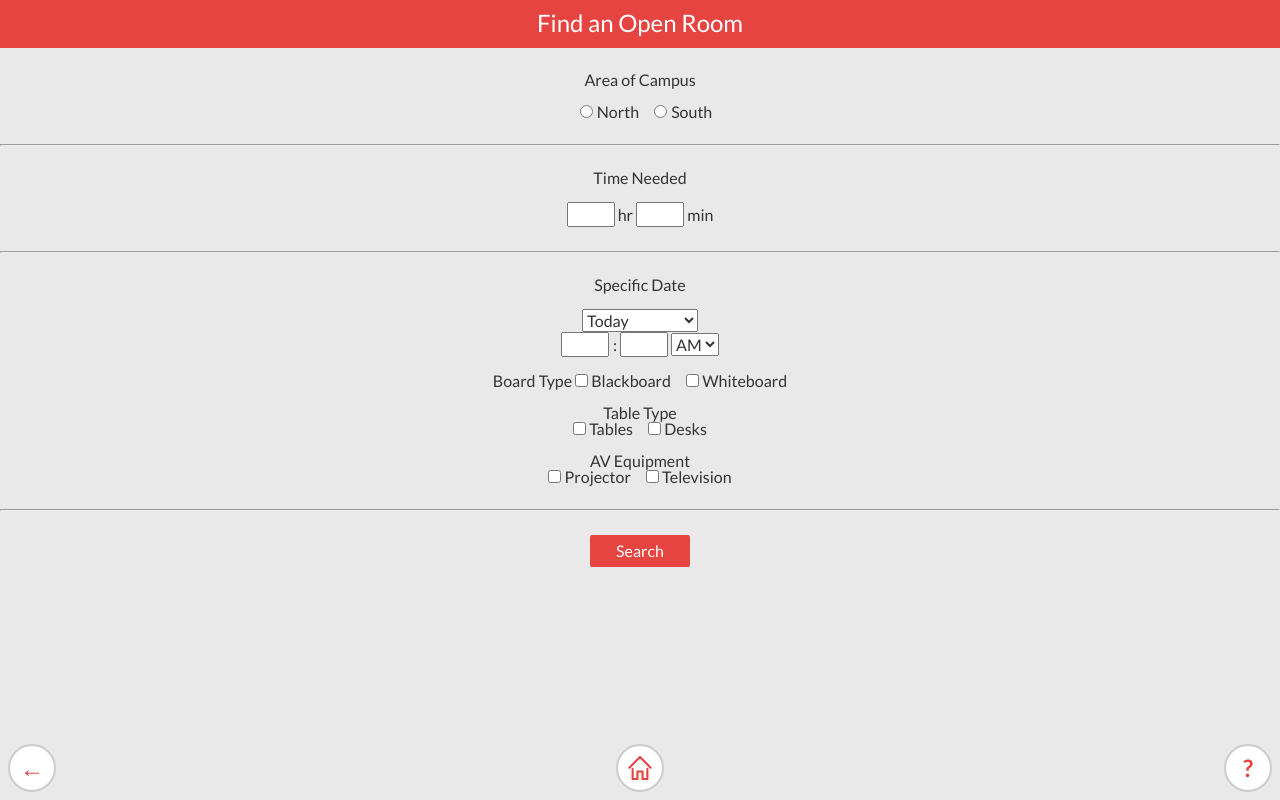
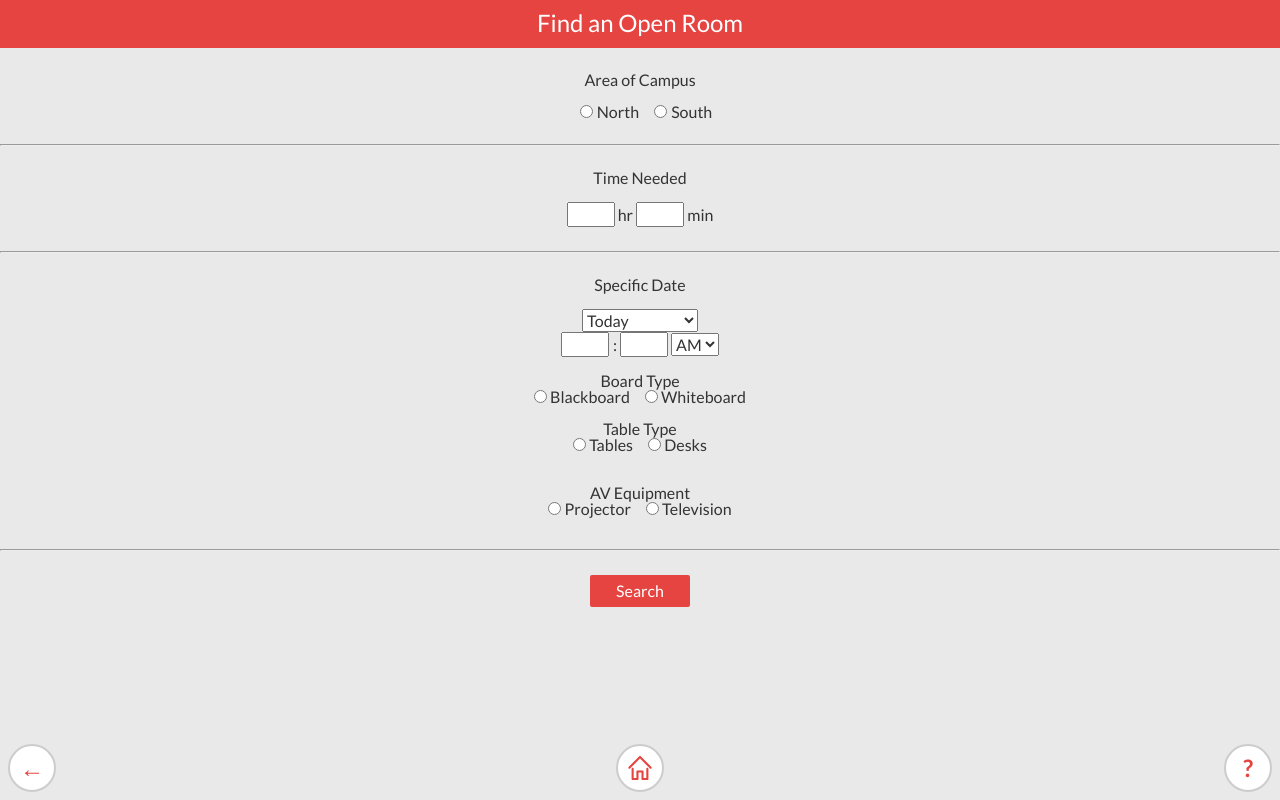
Before and after one commit to teleganov/CS325-repo, a plain HTML site: page find-open-room-1.html in a window 1280 px wide. Drawn offline with Linux system fonts and the light colour scheme.

Commit message:
made all room options radio buttons

```diff
--- a/find-open-room-1.html
+++ b/find-open-room-1.html
@@ -51,18 +51,25 @@
           <option>PM</option>
         </select>
         <br><br>
+        <form>
         <label>Board Type</label>
-        <input type="checkbox" name="custom-options" value="blackboard"> Blackboard
-        <input type="checkbox" name="custom-options" value="blackboard" style="margin-left:12px;"> Whiteboard<br><br>
+        <br>
+        <input type="radio" name="custom-options" value="blackboard"> Blackboard
+        <input type="radio" name="custom-options" value="blackboard" style="margin-left:12px;"> Whiteboard<br><br>
+        </form>
+        <form>
         <label>Table Type</label>
         <br>
-        <input type="checkbox" name="custom-options" value="blackboard"> Tables
-        <input type="checkbox" name="custom-options" value="blackboard" style="margin-left:12px;"> Desks<br><br>
+        <input type="radio" name="custom-options" value="blackboard"> Tables
+        <input type="radio" name="custom-options" value="blackboard" style="margin-left:12px;"> Desks<br><br>
+        </form>
+        <form>
         <label>AV Equipment</label>
         <br>
-        <input type="checkbox" name="custom-options" value="blackboard"> Projector
-        <input type="checkbox" name="custom-options" value="blackboard" style="margin-left:12px;"> Television
-        <br><br><hr><br>
+        <input type="radio" name="custom-options" value="blackboard"> Projector
+        <input type="radio" name="custom-options" value="blackboard" style="margin-left:12px;"> Television
+        <br><br>
+        </form><hr><br>
         <a href="find-open-room-2-north.html" class="submit-button">Search</a>
         <br><br><br><br><br>
       </div>
```
